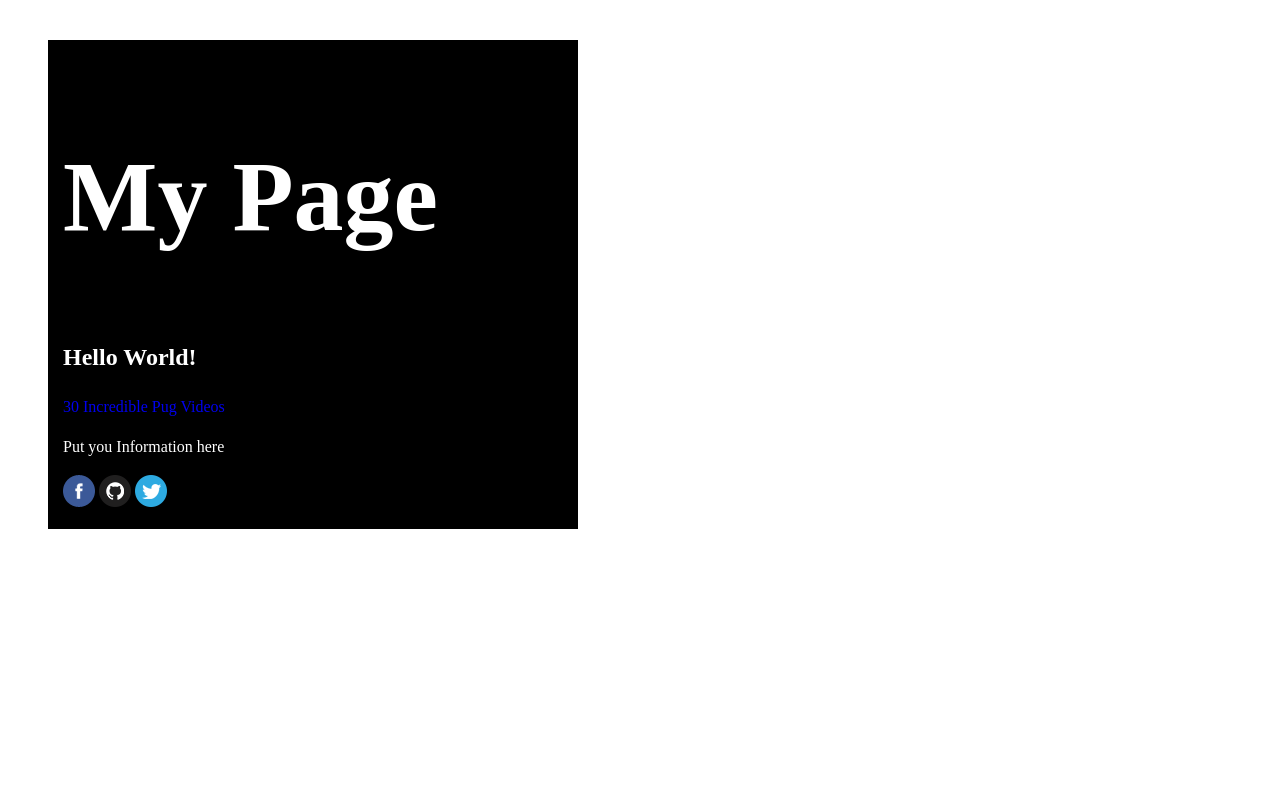
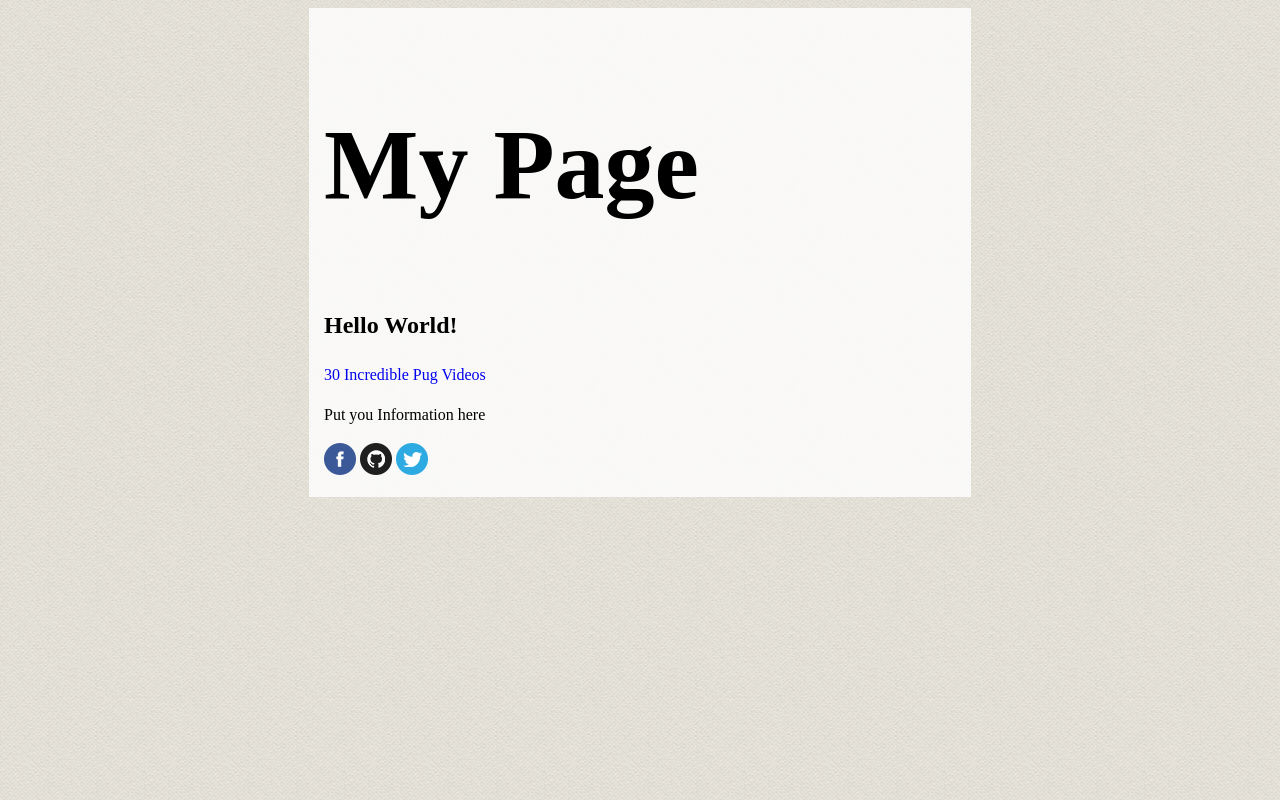
Before and after one commit to brodave318/appCodeProject1, a plain HTML site: page index.html in a window 1280 px wide. Drawn offline with Linux system fonts and the light colour scheme.

Commit message:
Added background image and continued styling

```diff
--- a/css/style.css
+++ b/css/style.css
@@ -1,16 +1,18 @@
 body {
   line-height: 1.5;
-  color: white;
-
+  color: black;
+  background: url(../images/seamless-paper-texture.png);
+/*  Small image full screen
   background-size: cover;
   background-position: center;
-  background-attachment: fixed;
+  background-attachment: fixed; */
 }
 
+/* Background pattern from subtlepatterns.com */
 .container {
-  width: 500px;
-  margin: 40px;
-  background: black;
+  width: 50%;
+  margin: auto;
+  background: rgba(255,255,255,0.8);
   padding: 15px;
 }
 
```
Also changed, not shown: images/seamless-paper-texture.png (added).
